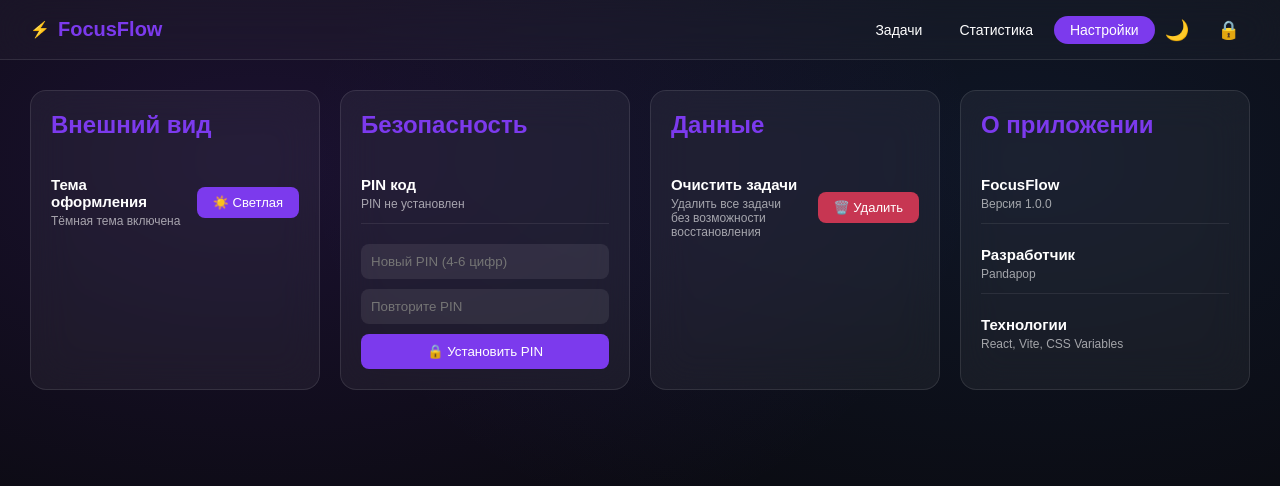
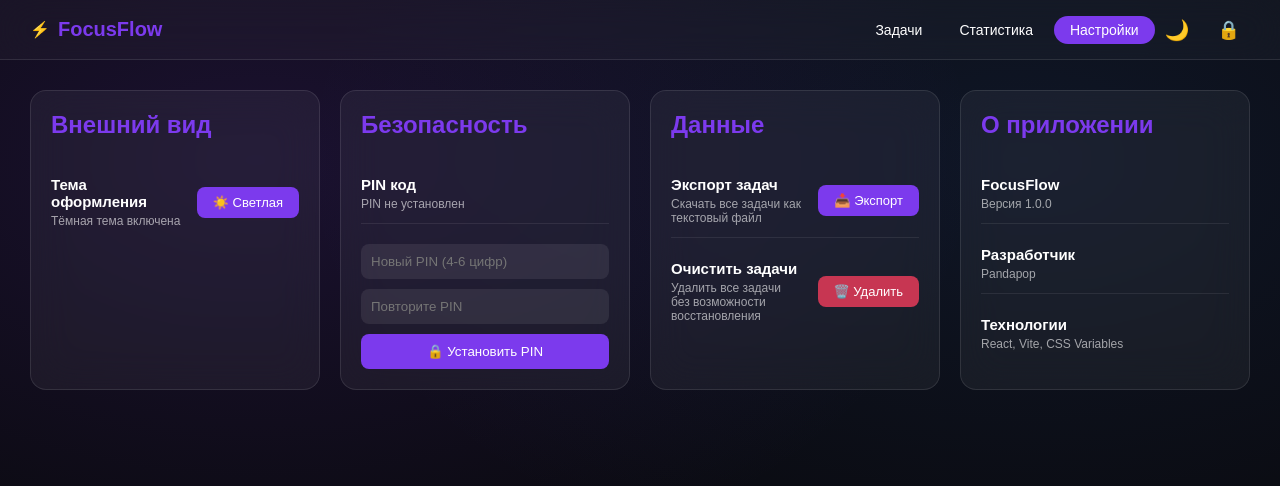
Before and after one commit to Pandapop16/focusflow-react, a React (Vite) app: page /settings in a window 1280 px wide. Shown: the top 486 px of the page. Built offline with nearby package versions, Linux system fonts and the light colour scheme.

Commit message:
feat:add export TaskList

```diff
--- a/package.json
+++ b/package.json
@@ -10,6 +10,9 @@
     "preview": "vite preview"
   },
   "dependencies": {
+    "@dnd-kit/core": "^6.3.1",
+    "@dnd-kit/sortable": "^10.0.0",
+    "@dnd-kit/utilities": "^3.2.2",
     "canvas-confetti": "^1.9.4",
     "framer-motion": "^12.40.0",
     "react": "^19.2.6",
--- a/src/App.jsx
+++ b/src/App.jsx
@@ -6,6 +6,8 @@
 import Stats from './Stats'
 import Settings from './Settings'
 import TaskForm from './TaskForm'
+
+
 
 function App() {
   const [tasks, setTasks] = useState(function() {
@@ -151,6 +153,26 @@
     }
   }
 
+  function exportTasks() {
+    const text = tasks.map(function(task,i) {
+      const status = task.done ? '✅' : '⬜'
+      const priority = task.priority === 'high' ? '🔴' : task.priority === 'low' ? '🟢' : '🟡'
+      const date = task.date  ? `| ${new Date(task.date + 'T00:00:00').toLocaleDateString('ru-Ru')}` : ''
+      const subtasks = task.subtasks && task.subtasks.length > 0
+      ? '\n' + task.subtasks.map(s => ` ${s.done ? '✅' : '⬜'} ${s.text}`). join('\n')
+      : ''
+      return `${i + 1}. ${status} ${priority} ${task.text}${date}${subtasks}`
+    }).join('\n\n')
+
+    const blob = new Blob([text], {type: 'text/plan;charset=utf-8'})
+    const url = URL.createObjectURL(blob)
+    const a = document.createElement('a')
+    a.href = url
+    a.download ='focusflow-tasks.txt'
+    a.click()
+    URL.revokeObjectURL(url)
+  }
+
   return (
   <div>
     {isLocked ? (
@@ -215,6 +237,7 @@
               onClearTasks={clearTask}
               pin={pin}
               onSetPin={handleSetPin}
+              onExport={exportTasks}
             />
           } />
         </Routes>
--- a/src/Settings.jsx
+++ b/src/Settings.jsx
@@ -1,6 +1,6 @@
 import { useState } from 'react'
 
-function Settings({ isDark, onToggleTheme, onClearTasks, pin, onSetPin }) {
+function Settings({ isDark, onToggleTheme, onClearTasks, pin, onSetPin, onExport }) {
   const [newPin, setNewPin] = useState('')
   const [confirmPin, setConfirmPin] = useState('')
   const [pinMessage, setPinMessage] = useState('')
@@ -85,6 +85,15 @@
         <h2>Данные</h2>
         <div className="settings-item">
           <div className="settings-info">
+            <span className="settings-title">Экспорт задач</span>
+            <span className="settings-desc">Скачать все задачи как текстовый файл</span>
+          </div>
+          <button className="settings-btn" onClick={onExport}>
+            📥 Экспорт
+          </button>
+        </div>
+        <div className="settings-item">
+          <div className="settings-info">
             <span className="settings-title">Очистить задачи</span>
             <span className="settings-desc">Удалить все задачи без возможности восстановления</span>
           </div>
--- a/src/TaskList.jsx
+++ b/src/TaskList.jsx
@@ -13,7 +13,7 @@
   function toggleCollapse(taskId) {
     setCollapsedTasks(prev => ({
       ...prev,
-      [taskId] : !prev[taskId]
+      [taskId]: !prev[taskId]
     }))
   }
 
@@ -27,7 +27,7 @@
       return task.text.toLowerCase().includes(search.toLowerCase())
     })
 
-  const sortedTasks = [...filteredTasks].sort(function(a, b) {
+  const sortedTasks = sortBy === 'none' ? filteredTasks : [...filteredTasks].sort(function(a, b) {
     if (sortBy === 'priority') {
       const order = { high: 0, medium: 1, low: 2 }
       return order[a.priority] - order[b.priority]
@@ -37,9 +37,7 @@
       if (!b.date) return -1
       return new Date(a.date) - new Date(b.date)
     }
-    if (sortBy === 'name') {
-      return a.text.localeCompare(b.text)
-    }
+    if (sortBy === 'name') return a.text.localeCompare(b.text)
     return 0
   })
 
@@ -47,11 +45,7 @@
     <section className="card">
       <h2>Задачи на сегодня</h2>
 
-      <input
-        placeholder="🔍 Поиск задач..."
-        value={search}
-        onChange={(e) => setSearch(e.target.value)}
-      />
+      <input placeholder="🔍 Поиск задач..." value={search} onChange={(e) => setSearch(e.target.value)} />
 
       <div className="filters">
         <button className={`filter-btn ${filter === 'all' ? 'active-filter' : ''}`} onClick={() => onFilterChange('all')}>Все</button>
@@ -107,7 +101,7 @@
                     ) : (
                       <span className={task.done ? 'completed' : ''}>
                         {task.priority === 'high' ? '🔴 ' : task.priority === 'low' ? '🟢 ' : '🟡 '}
-                        {task.category === 'work' ? '💼' : task.category === 'health' ? '💪' : task.category === 'study' ? '📚': '👤'}
+                        {task.category === 'work' ? '💼 ' : task.category === 'health' ? '💪 ' : task.category === 'study' ? '📚 ' : '👤 '}
                         {task.text}
                       </span>
                     )}
@@ -121,10 +115,9 @@
 
                     <button className="subtask-add-btn" onClick={(e) => { e.stopPropagation(); setSubtaskInputId(subtaskInputId === task.id ? null : task.id); setSubtaskText('') }}>➕</button>
                     <button className="edit-btn" onClick={(e) => { e.stopPropagation(); setEditingId(task.id); setEditText(task.text) }}>✏️</button>
-                    <button className="delete-btn" onClick={(e) => { e.stopPropagation(); onDelete(task.id) }}>❌</button>
+                    <button className="delete-btn" onClick={(e) => { e.stopPropagation(); onDelete(task.id) }}>✖️</button>
                   </div>
 
-                  {/* Поле добавления подзадачи */}
                   {subtaskInputId === task.id && (
                     <div className="subtask-input-row" onClick={(e) => e.stopPropagation()}>
                       <input
@@ -153,60 +146,25 @@
 
                   {task.subtasks && task.subtasks.length > 0 && (
                     <div className="task-progress">
-                      <div
-                      className="task-progress-fill"
-                      style={{
-                        width: `${Math.round((task.subtasks.filter(s => s.done).length / task.subtasks.length) * 100)}%`
-                      }}
-                      ></div>
+                      <div className="task-progress-fill" style={{ width: `${Math.round((task.subtasks.filter(s => s.done).length / task.subtasks.length) * 100)}%` }}></div>
                     </div>
                   )}
 
-                  {/* Список подзадач */}
-                 {task.subtasks && task.subtasks.length > 0 && (
+                  {task.subtasks && task.subtasks.length > 0 && (
                     <div className="subtask-section">
-                      <div
-                        className="subtask-header"
-                        onClick={(e) => {
-                          e.stopPropagation()
-                          toggleCollapse(task.id)
-                        }}
-                      >
+                      <div className="subtask-header" onClick={(e) => { e.stopPropagation(); toggleCollapse(task.id) }}>
                         <span className="subtask-counter">
                           {collapsedTasks[task.id] ? '▶' : '▼'} Подзадачи — {task.subtasks.filter(s => s.done).length} из {task.subtasks.length}
                         </span>
                       </div>
-
                       {!collapsedTasks[task.id] && (
                         <ul className="subtask-list">
                           {task.subtasks.map(function(sub) {
                             return (
                               <li key={sub.id} className="subtask-item">
-                                <input
-                                  type="checkbox"
-                                  checked={sub.done}
-                                  onChange={(e) => {
-                                    e.stopPropagation()
-                                    onToggleSubtask(task.id, sub.id)
-                                  }}
-                                />
-                                <span
-                                  className={sub.done ? 'completed' : ''}
-                                  style={{ cursor: 'pointer', flex: 1 }}
-                                  onClick={(e) => {
-                                    e.stopPropagation()
-                                    onToggleSubtask(task.id, sub.id)
-                                  }}
-                                >
-                                  {sub.text}
-                                </span>
-                                <button
-                                  className="delete-btn"
-                                  onClick={(e) => {
-                                    e.stopPropagation()
-                                    onDeleteSubtask(task.id, sub.id)
-                                  }}
-                                >❌</button>
+                                <input type="checkbox" checked={sub.done} onChange={(e) => { e.stopPropagation(); onToggleSubtask(task.id, sub.id) }} />
+                                <span className={sub.done ? 'completed' : ''} style={{ cursor: 'pointer', flex: 1 }} onClick={(e) => { e.stopPropagation(); onToggleSubtask(task.id, sub.id) }}>{sub.text}</span>
+                                <button className="delete-btn" onClick={(e) => { e.stopPropagation(); onDeleteSubtask(task.id, sub.id) }}>✖️</button>
                               </li>
                             )
                           })}
```
Also changed, not shown: src/index.css (line endings or trailing spaces), 1 other file (tests, documents, lock files or other folders).
